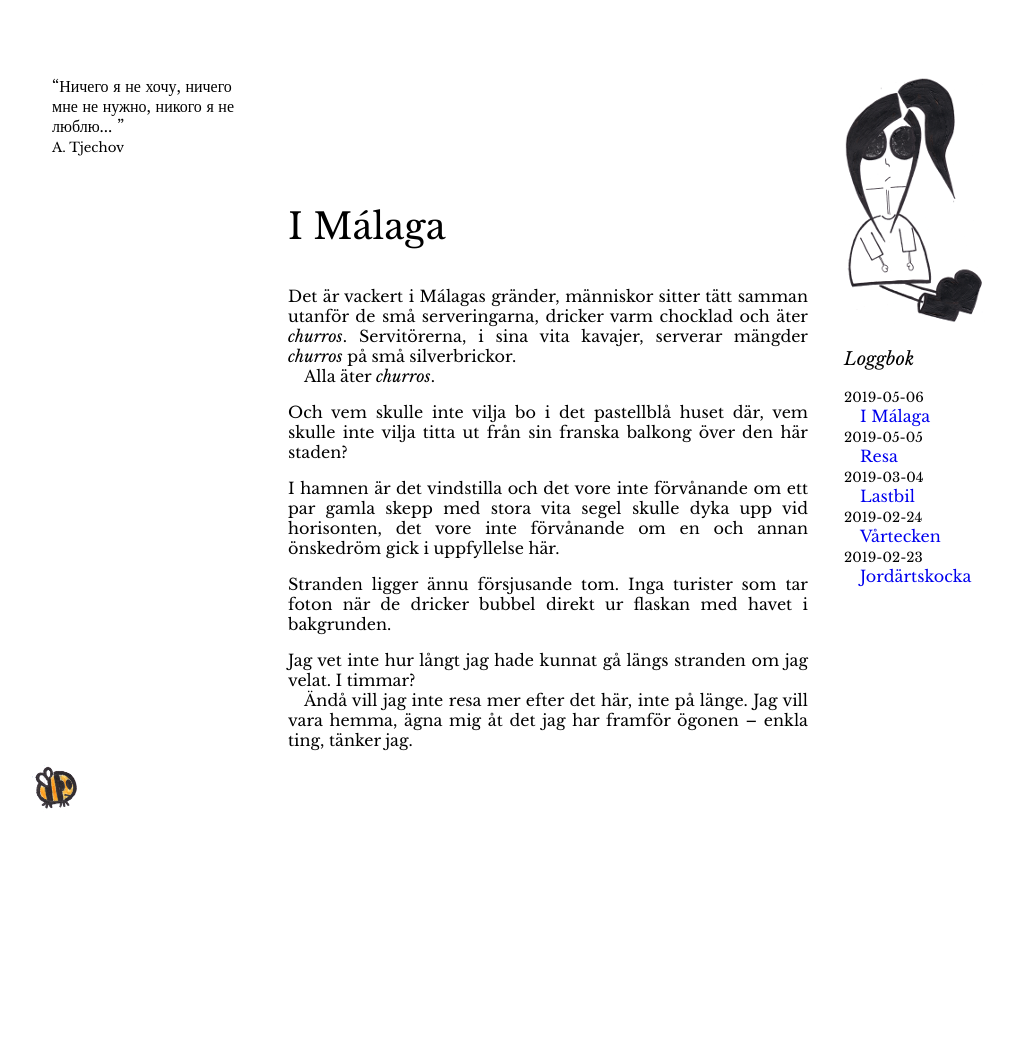
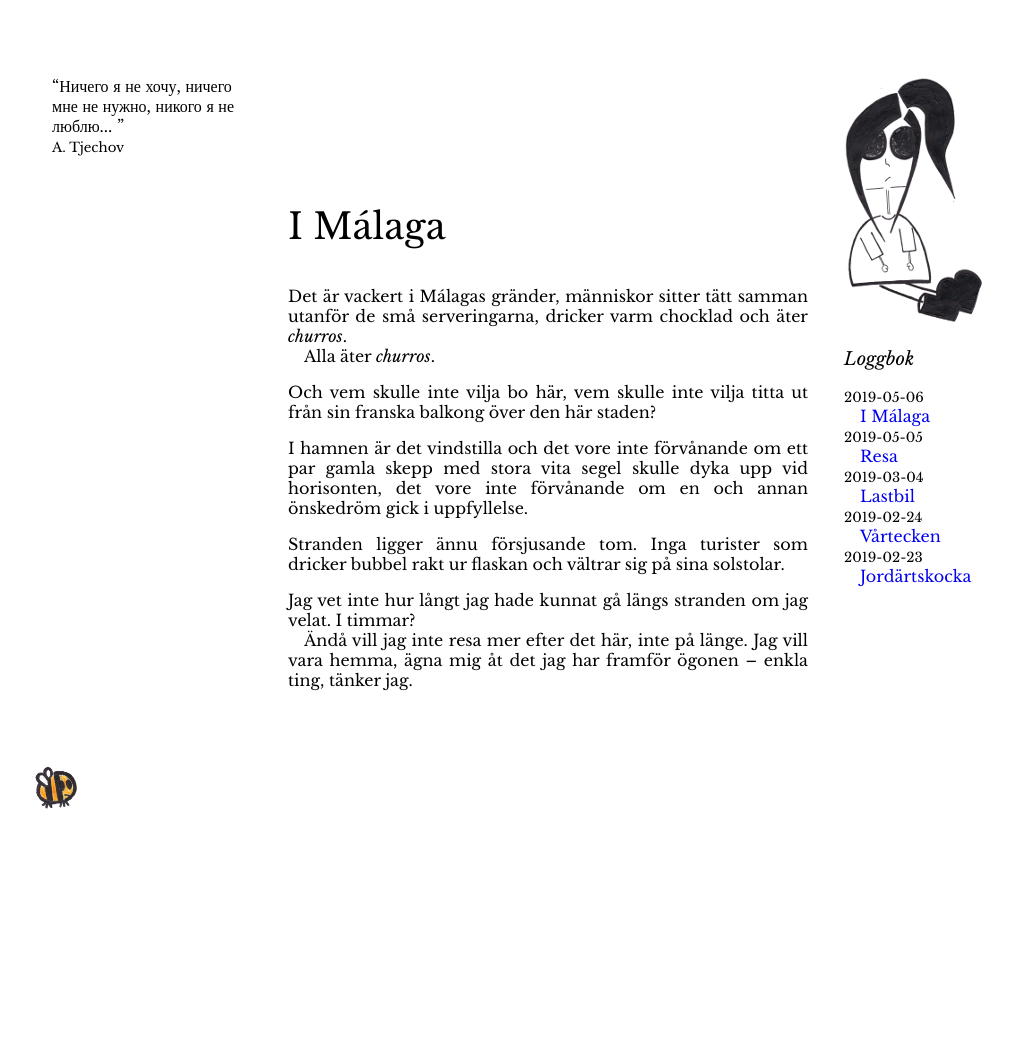
Before and after one commit to amandasandberg/amandasandberg.github.io, a Jekyll site: the page built from _posts/2019-05-06-I Malaga.md, in a window 1280 px wide. Shown: the whole page, without its empty margins (92-1105 px from the left). Built offline with Jekyll 4.4.1, drawn with Linux system fonts in a browser that asks for light colours.

Commit message:
Update 2019-05-06-I Malaga.md

```diff
--- a/_posts/2019-05-06-I Malaga.md
+++ b/_posts/2019-05-06-I Malaga.md
@@ -3,14 +3,14 @@ layout: default
 title: "I Málaga"
 ---
 
-Det är vackert i Málagas gränder, människor sitter tätt samman utanför de små serveringarna, dricker varm chocklad och äter _churros_. Servitörerna, i sina vita kavajer, serverar mängder _churros_ på små silverbrickor. <span>Alla äter _churros_. </span>
+Det är vackert i Málagas gränder, människor sitter tätt samman utanför de små serveringarna, dricker varm chocklad och äter _churros_.<span>Alla äter _churros_. </span>
 
-Och vem skulle inte vilja bo i det pastellblå huset där, vem skulle inte vilja titta ut från sin franska balkong över den här staden?
+Och vem skulle inte vilja bo här, vem skulle inte vilja titta ut från sin franska balkong över den här staden?
 
 I hamnen är det vindstilla och det vore inte förvånande om ett par gamla skepp med stora vita segel skulle dyka upp vid horisonten,
-det vore inte förvånande om en och annan önskedröm gick i uppfyllelse här.
+det vore inte förvånande om en och annan önskedröm gick i uppfyllelse.
 
-Stranden ligger ännu försjusande tom. Inga turister som tar foton när de dricker bubbel direkt ur flaskan med havet i bakgrunden.
+Stranden ligger ännu försjusande tom. Inga turister som dricker bubbel rakt ur flaskan och vältrar sig på sina solstolar.
 
 Jag vet inte hur långt jag hade kunnat gå längs stranden om jag velat. I timmar?
 <span>Ändå vill jag inte resa mer efter det här, inte på länge. Jag vill vara hemma, ägna mig åt det jag har framför ögonen – enkla ting, tänker jag. </span>
```
